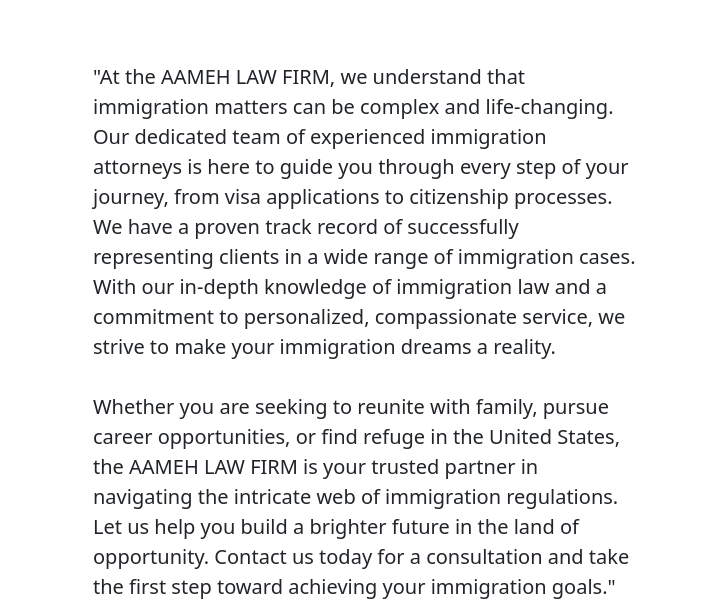
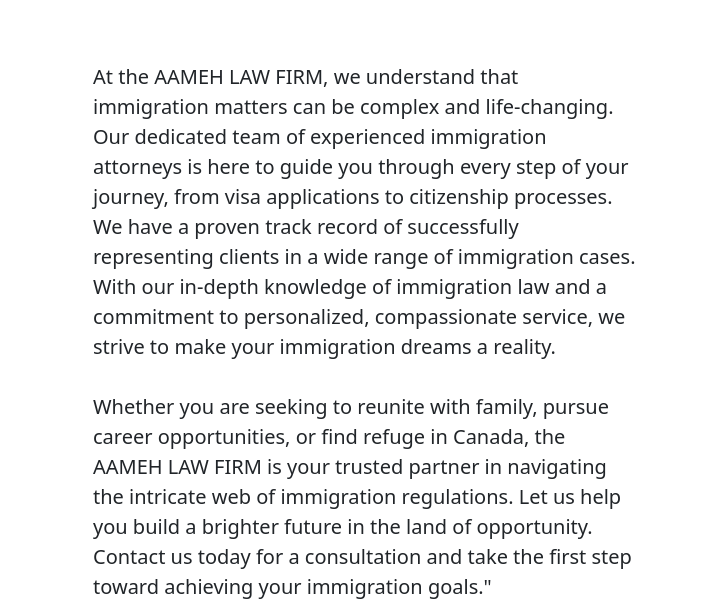
Before and after one commit to alialkh/BLAMSWebsite, a plain HTML site: page immigration.html in a window 1280 px wide. Shown: the part 410-1015 px from the top of the page, 559-1280 px from the left. Drawn offline with Linux system fonts and the light colour scheme.

Commit message:
Canada not US

```diff
--- a/immigration.html
+++ b/immigration.html
@@ -57,13 +57,13 @@
             </div>
             <div class="col-md-6">
                 <p>
-                    "At the AAMEH LAW FIRM, we understand that immigration matters can be complex and life-changing.
+                    At the AAMEH LAW FIRM, we understand that immigration matters can be complex and life-changing.
                     Our dedicated team of experienced immigration attorneys is here to guide you through every step of
                     your journey, from visa applications to citizenship processes. We have a proven track record of
                     successfully representing clients in a wide range of immigration cases. With our in-depth knowledge
                     of immigration law and a commitment to personalized, compassionate service, we strive to make your
                     immigration dreams a reality. <br/><br/>Whether you are seeking to reunite with family, pursue career
-                    opportunities, or find refuge in the United States, the AAMEH LAW FIRM is your trusted partner
+                    opportunities, or find refuge in Canada, the AAMEH LAW FIRM is your trusted partner
                     in navigating the intricate web of immigration regulations. Let us help you build a brighter
                     future in the land of opportunity. Contact us today for a consultation and take the first step
                     toward achieving your immigration goals." </p>
```
